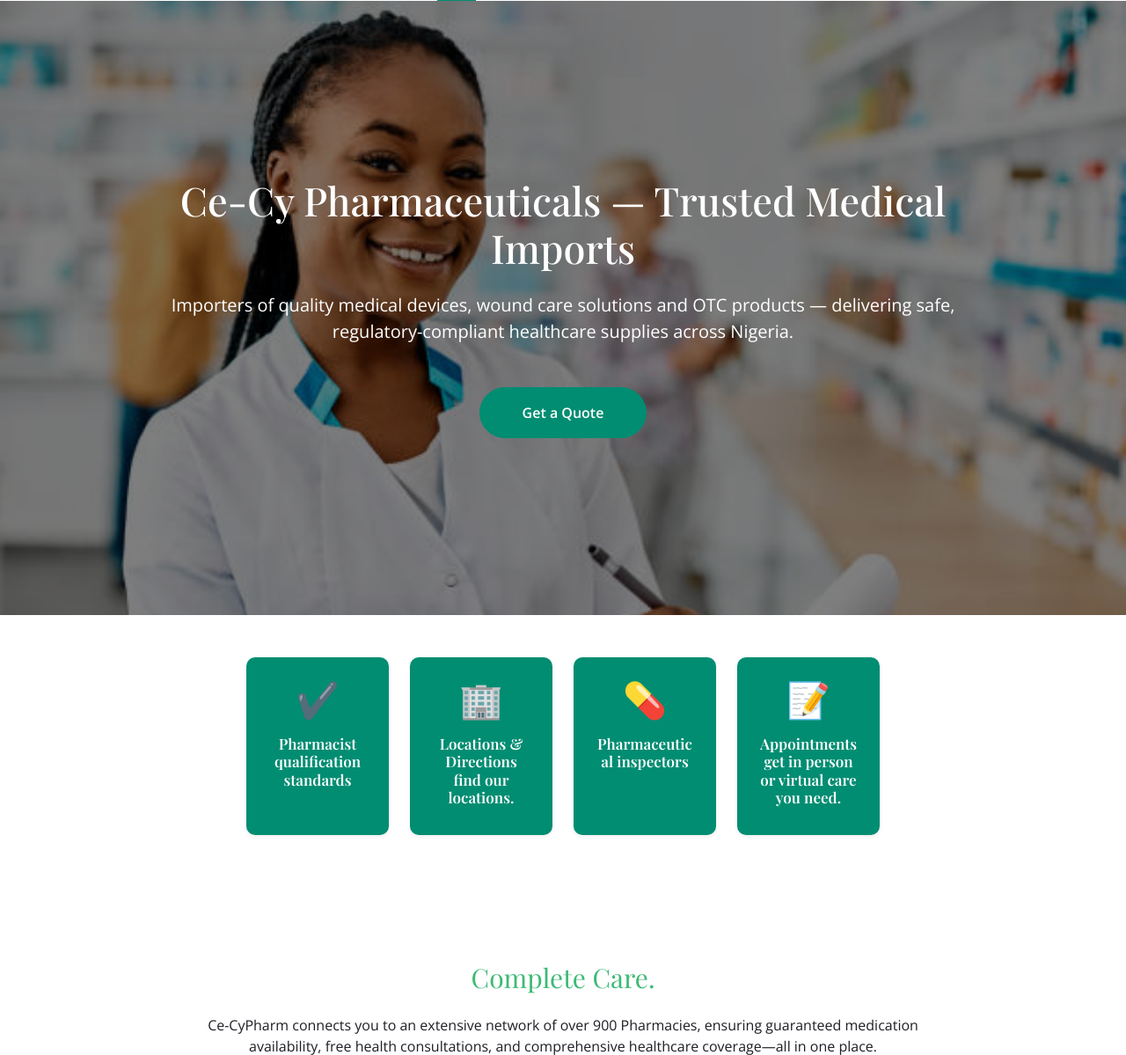
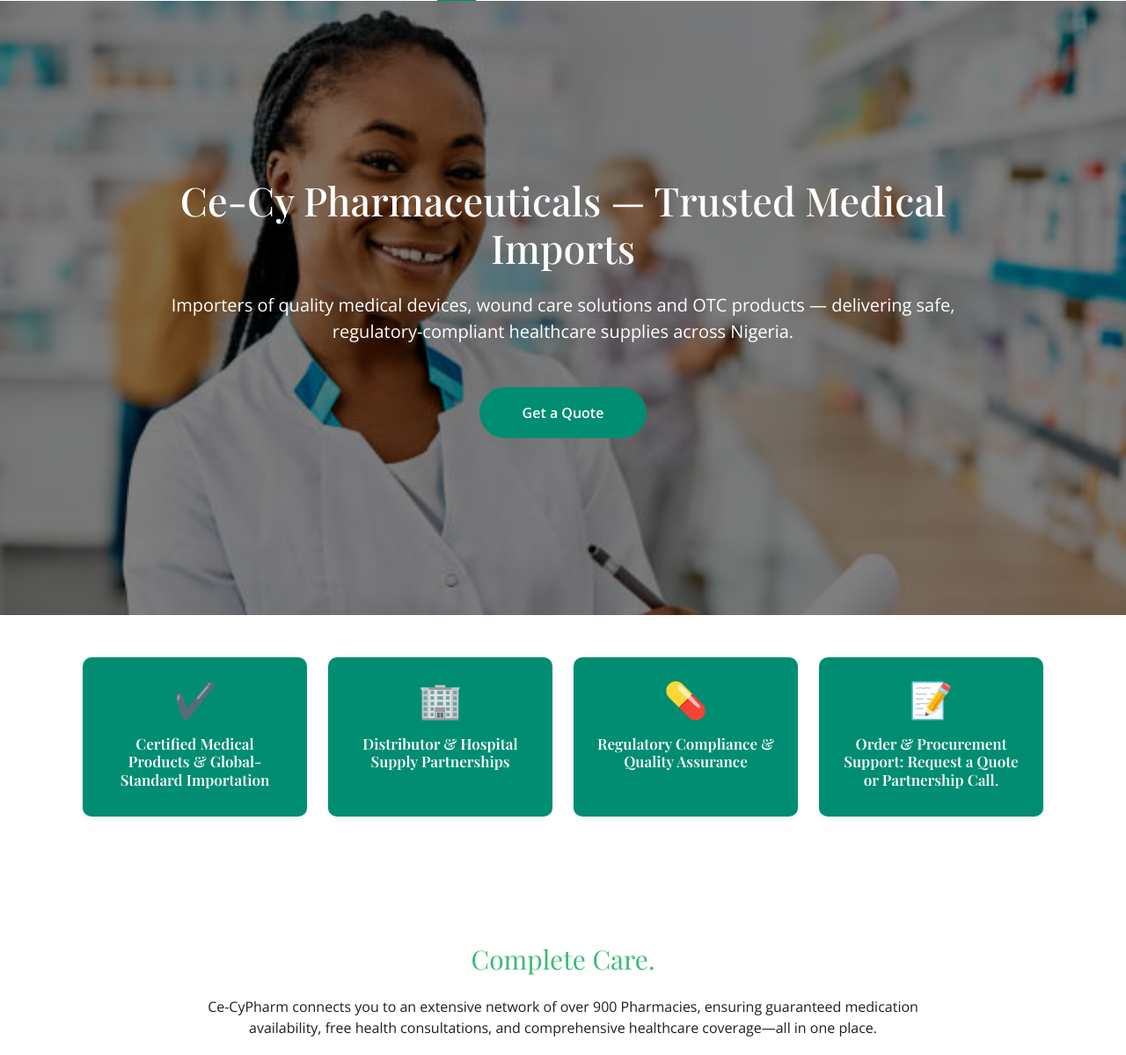
Before and after one commit to godwinumosen/cecy, a Django app: page / in a window 1280 px wide. Shown: the part 96-1295 px from the top of the page at 88% size. Run offline with Django 5.2, Linux system fonts and the light colour scheme; data comes from the database, SQL or seed files in the repository; some libraries are stand-ins or nearby versions.

Commit message:
The code has a remotely surface on the board

```diff
--- a/templates/ce_cypharm/home.html
+++ b/templates/ce_cypharm/home.html
@@ -6,31 +6,31 @@
   <div class="row g-4 justify-content-center">
 
     <!-- Cards Section -->
-    <div class="col-6 col-md-4 col-lg-2">
+    <div class="col-6 col-md-4 col-lg-3">
       <div class="card bg-success text-white text-center p-4 h-100 shadow-sm border-0">
         <div class="display-6 text-white mb-3">✔️</div>
-        <h6 class="fw-semibold" style="color: #fff">Pharmacist qualification standards</h6>
+        <h6 class="fw-semibold" style="color: #fff">Certified Medical Products & Global-Standard Importation</h6>
       </div>
     </div>
 
-    <div class="col-6 col-md-4 col-lg-2">
+    <div class="col-6 col-md-4 col-lg-3">
       <div class="card bg-success text-warning text-center p-4 h-100 shadow-sm border-0">
         <div class="display-6 text-warning mb-3">🏢</div>
-        <h6 class="fw-semibold" style="color: #fff">Locations & Directions <br>find our locations.</h6>
+        <h6 class="fw-semibold" style="color: #fff">Distributor & Hospital Supply Partnerships</h6>
       </div>
     </div>
 
-    <div class="col-6 col-md-4 col-lg-2">
+    <div class="col-6 col-md-4 col-lg-3">
       <div class="card bg-success text-warning text-center p-4 h-100 shadow-sm border-0">
         <div class="display-6 text-warning mb-3">💊</div>
-        <h6 class="fw-semibold" style="color: #fff">Pharmaceutical inspectors</h6>
+        <h6 class="fw-semibold" style="color: #fff">Regulatory Compliance & Quality Assurance</h6>
       </div>
     </div>
 
-    <div class="col-6 col-md-4 col-lg-2">
+    <div class="col-6 col-md-4 col-lg-3">
       <div class="card bg-success text-warning text-center p-4 h-100 shadow-sm border-0">
         <div class="display-6 text-warning mb-3">📝</div>
-        <h6 class="fw-semibold" style="color: #fff">Appointments <br> get in person or virtual care you need.</h6>
+        <h6 class="fw-semibold" style="color: #fff">Order & Procurement Support: Request a Quote or Partnership Call.</h6>
       </div>
     </div>
 
```
Also changed, not shown: templates/ce_cypharm/services.html (+6 -6 lines).
